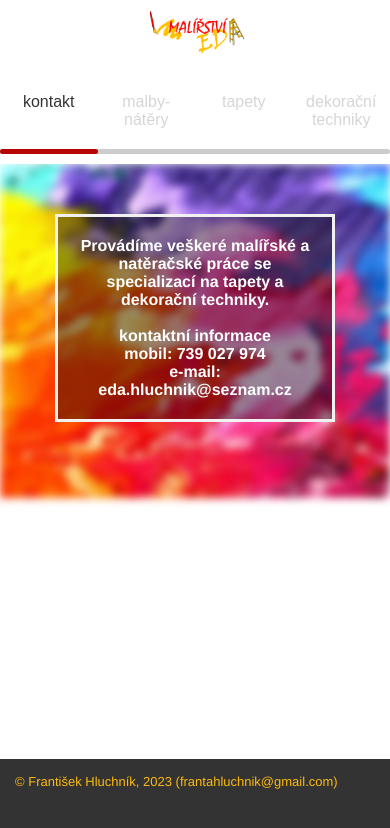
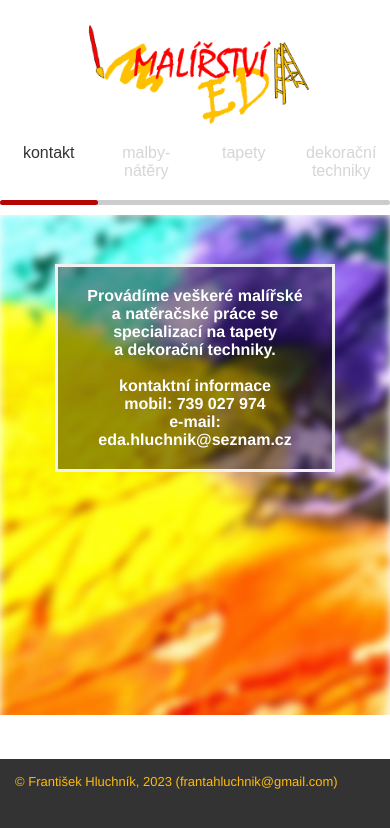
Before and after one commit to f-hluchnik/malby-hluchnik, a Vue app: page / in a window 390 px wide. Shown: the top 828 px of the page. Built offline with nearby package versions, Linux system fonts and the light colour scheme.

Commit message:
change pictures view

```diff
--- a/docker-compose.yml
+++ b/docker-compose.yml
@@ -5,7 +5,6 @@ services:
     build: .
     ports:
       - "13003:80"
-      - "8003:80"
     expose:
       - 80
     restart: always
--- a/src/App.vue
+++ b/src/App.vue
@@ -32,10 +32,10 @@
       </nav>
       <template v-if="activeTab === 'tab1'">
         <div class="content-box grid grid-content">
-          <div class="bg-image"></div>
+          <div class="tab1bg background blurred"></div>
           <div class="content">
             <div>
-              Provádíme veškeré malířské a natěračské práce se specializací na tapety a dekorační techniky.<br><br>
+              Provádíme veškeré malířské a&nbsp;natěračské práce se specializací na tapety a&nbsp;dekorační techniky.<br><br>
             </div>
             <div>kontaktní informace</div>
             <div>mobil: 739 027 974</div>
@@ -45,17 +45,23 @@
       </template>
       <template v-else-if="activeTab === 'tab2'">
         <div class="content-box grid grid-content">
-          <div class="tab2bg tabbg"></div>
+          <div class="tab2bg background"></div>
         </div>
       </template>
       <template v-else-if="activeTab === 'tab3'">
         <div class="content-box grid grid-content">
-            <div class="tab3bg tabbg"></div>
+            <div class="tab3bg background blurred"></div>
+            <div class="content picture-content width">
+              <img src="./assets/images/background_wallpaper.jpg" alt="decorated wall" class="width-picture">
+            </div>
         </div>
       </template>
       <template v-else-if="activeTab === 'tab4'">
         <div class="content-box grid grid-content">
-            <div class="tab4bg tabbg"></div>
+            <div class="tab4bg background blurred"></div>
+            <div class="content picture-content height">
+              <img src="./assets/images/background_deco.jpg" alt="decorated wall" class="height-picture">
+            </div>
         </div>
       </template>
     </div>
@@ -98,7 +104,7 @@ export default {
   max-width: 100vw;
   max-height: 500px;
   grid-template-columns: 1fr;
-  grid-template-rows: 50px 200px 800px;
+  grid-template-rows: 50px 100vh;
 }
 
 body {
@@ -109,6 +115,10 @@ body {
   max-width: 100vw;
   max-height: 500px;
   overflow: hidden;
+}
+
+.tab1bg {
+  background-image: url("./assets/images/background_default.jpg");
 }
 
 .tab2bg {
@@ -123,23 +133,16 @@ body {
   background-image: url("./assets/images/background_deco.jpg");
 }
 
-.tabbg {
+.background {
   grid-row: 0;
   width: 100vw;
-  height: 200%;
   padding-top: 60%;
   background-size: cover;
 }
 
-.bg-image {
-  background-image: url("./assets/images/background_default.jpg");
+.blurred {
   filter: blur(4px);
   -webkit-filter: blur(4px);
-  grid-row: 0;
-  width: 100vw;
-  height: 200%;
-  padding-top: 60%;
-  background-size: cover;
 }
 
 .content {
@@ -149,6 +152,7 @@ body {
   font-weight: bold;
   border: 3px solid #f1f1f1;
   margin: auto;
+  margin-top: 0%;
   grid-row: 2;
   grid-column: 1/-1;
   z-index: 2;
@@ -156,6 +160,29 @@ body {
   width: 60%;
   padding: 20px;
   text-align: center;
+}
+
+.picture-content {
+  width: 50%;
+  padding: 0%;
+  max-height: 400px;
+  overflow: hidden;
+}
+
+.width {
+  width: 40%;
+}
+
+.height {
+  width: 30%;
+}
+
+.height-picture {
+  max-width: 100%;
+}
+
+.width-picture {
+  max-width: 100%;
 }
 
 .footer {
@@ -265,4 +292,47 @@ body {
 .slidemenu #slide-item-2:checked ~ .slider .bar{ margin-left: 25%; background: #e3c710;}
 .slidemenu #slide-item-3:checked ~ .slider .bar{ margin-left: 50%; background: #1b781b;}
 .slidemenu #slide-item-4:checked ~ .slider .bar{ margin-left: 75%; background: #0d0d9f;}
+
+
+@media only screen and (max-width: 768px) {
+  .picture-content {
+    width: 80%;
+  }
+
+  .logo {
+    width: 70%;
+    min-width: 70%;
+    max-width: 100%;
+    height: auto;
+  }
+
+  .slidemenu {
+    margin-top: -30px;
+  }
+
+  .grid-content {
+    grid-template-rows: 10px 100vh;
+  }
+
+  [class*="tab"] {
+    height: 100vh;
+  }
+
+  .content {
+    margin-top: 10%;
+  }
+
+  .picture-content {
+    width: 80%;
+    padding: 0%;
+  }
+
+  .height-picture {
+    max-width: 100%;
+  }
+
+  .width-picture {
+    width: 100%;
+  }
+}
 </style>
```
Also changed, not shown: src/assets/images/background_deco.jpg.
